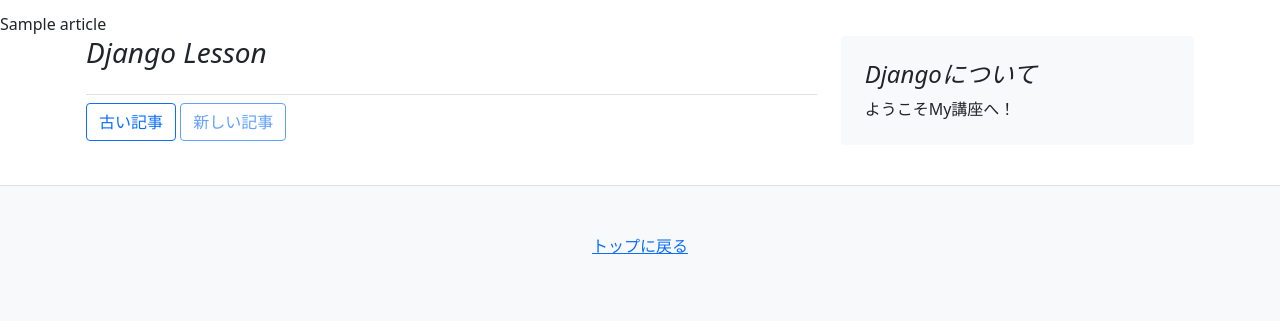
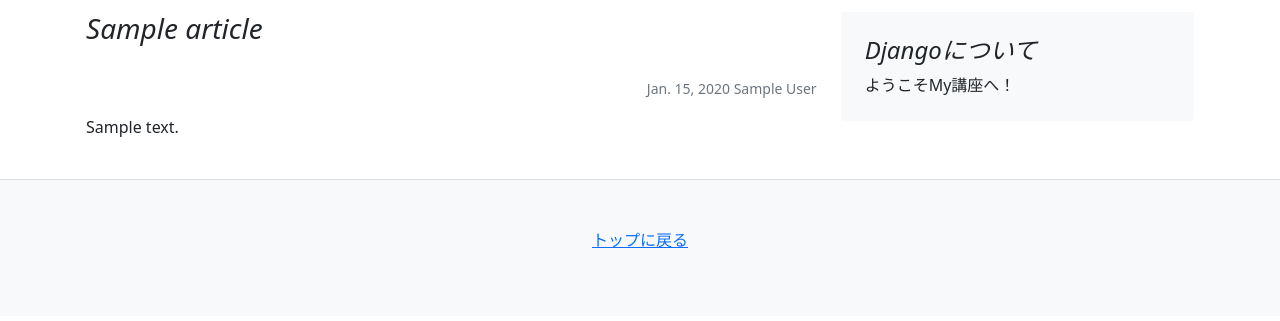
Before and after one commit to Ko-s-y/Django_brog_site, a Django app: page /blog/1/ in a window 1280 px wide. Shown: the part 218-539 px from the top of the page. Run offline with Django 4.2, Linux system fonts and the light colour scheme; tables that the repository leaves empty hold one stand-in row (values such as "Sample post"); some libraries are stand-ins or nearby versions.

Commit message:
set: article attributes

```diff
--- a/templates/blog/article.html
+++ b/templates/blog/article.html
@@ -2,28 +2,12 @@
 
 {% block content %}
 
-{{ article.title }}
-
 <main class="container">
   <div class="row">
     <div class="col-md-8">
-      <h3 class="pb-4 font-italic border-bottom">Django Lesson</h3>
-
-      {% for article in articles %}
-      <div class="blog-post">
-        <h2 class="blog-post-title">{{ article.title }}</h2>
-        <p class="blog-post-meta">
-          {{ article.created_at }} by
-          <a href="#">{{ article.author }}</a>
-        </p>
-        <p>{{ article.text }}</p>
-      </div>
-      {% endfor %}
-
-      <nav class="blog-pagination">
-        <a class="btn btn-outline-primary" href="#">古い記事</a>
-        <a class="btn btn-outline-primary disabled" href="#">新しい記事</a>
-      </nav>
+      <h3 class="pb-4 font-italic">{{ article.title }}</h3>
+      <p class="small text-muted text-right">{{ article.created_at }} {{ article.author }}</p>
+      <p>{{ article.text }}</p>
     </div>
     <aside class="col-md-4">
       <div class="p-4 mb-3 bg-light rounded">
```
